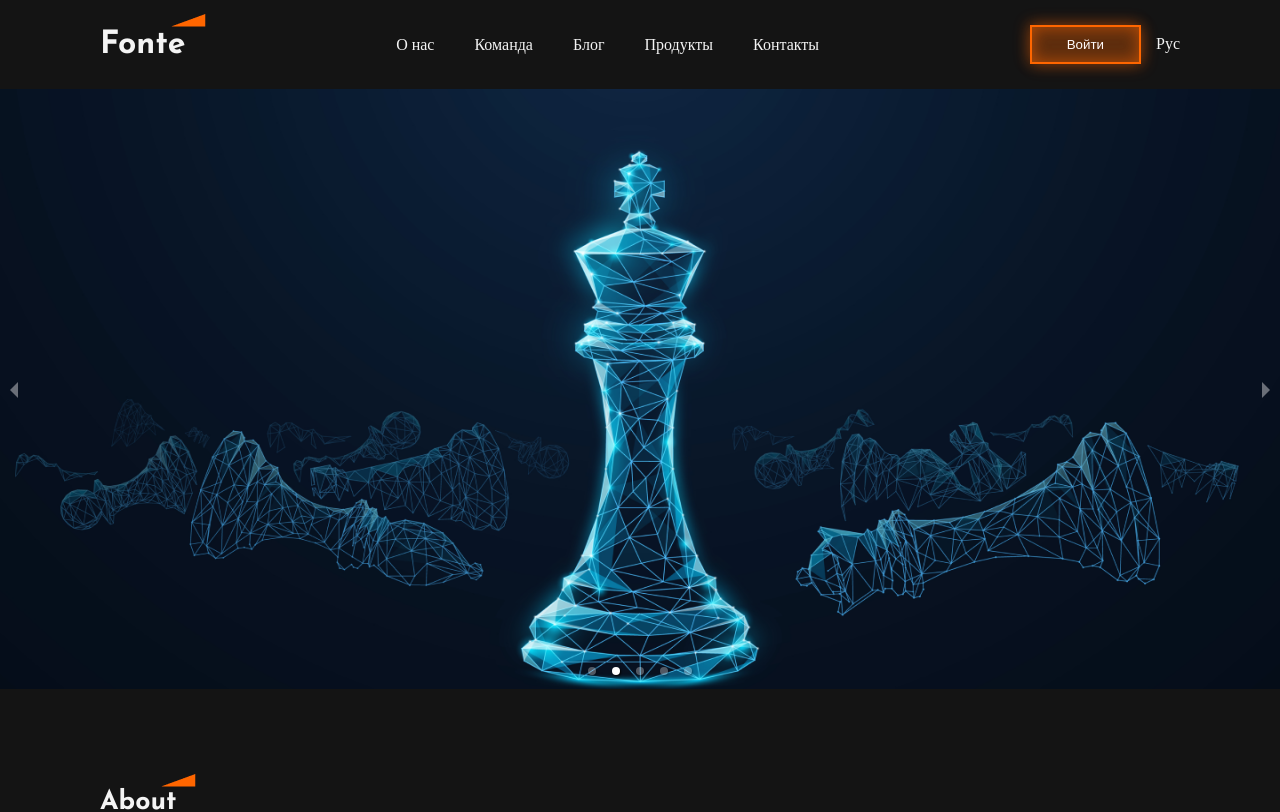
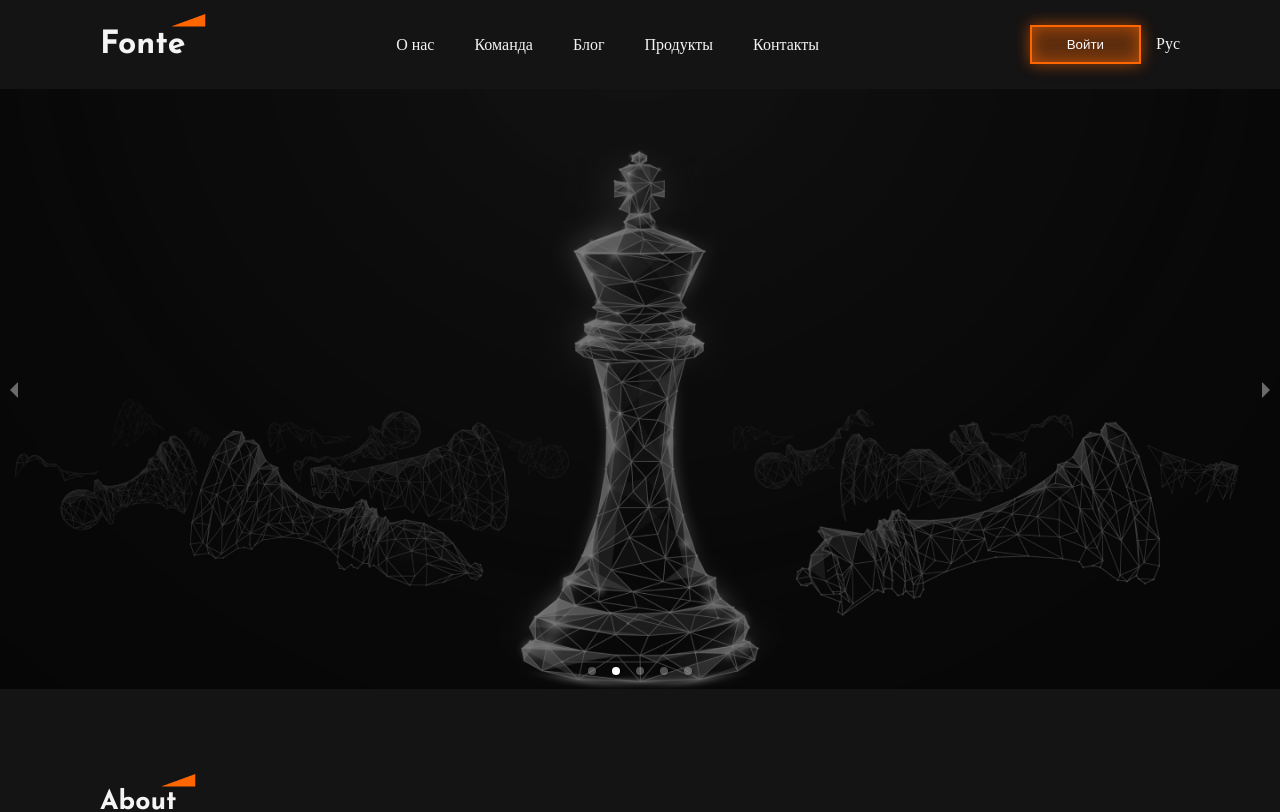
Before and after one commit to AlisherXujanov/Fullstack13, a React (Create React App) app in the folder frontend/: page / in a window 1280 px wide. Shown: the top 812 px of the page. Built offline with nearby package versions, Linux system fonts and the light colour scheme.

Commit message:
Carousel is ready

```diff
--- a/frontend/src/components/About/index.jsx
+++ b/frontend/src/components/About/index.jsx
@@ -15,7 +15,7 @@
 
     return (
         <div className="about-wrapper">
-            <CarouselComponent images={images} />
+            <CarouselComponent images={images} blurred={true}/>
 
             <div className="about-content">
                 <Heading size={1.8}>About</Heading>
--- a/frontend/src/components/common/Carousel/index.jsx
+++ b/frontend/src/components/common/Carousel/index.jsx
@@ -4,6 +4,10 @@
 
 function CarouselComponent(props) {
     // <CarouselComponent images={...} />
+
+    const imageStyle = {
+        filter: props.blurred ? `grayscale(100%) brightness(0.5)` : "none"
+    }
     return (
         <Carousel
             showThumbs={false}
@@ -16,6 +20,7 @@
                     return (
                         <div key={index}>
                             <img
+                                style={imageStyle}
                                 src={image} alt="Slide"
                                 height={600}
                                 width={"100%"}
```
